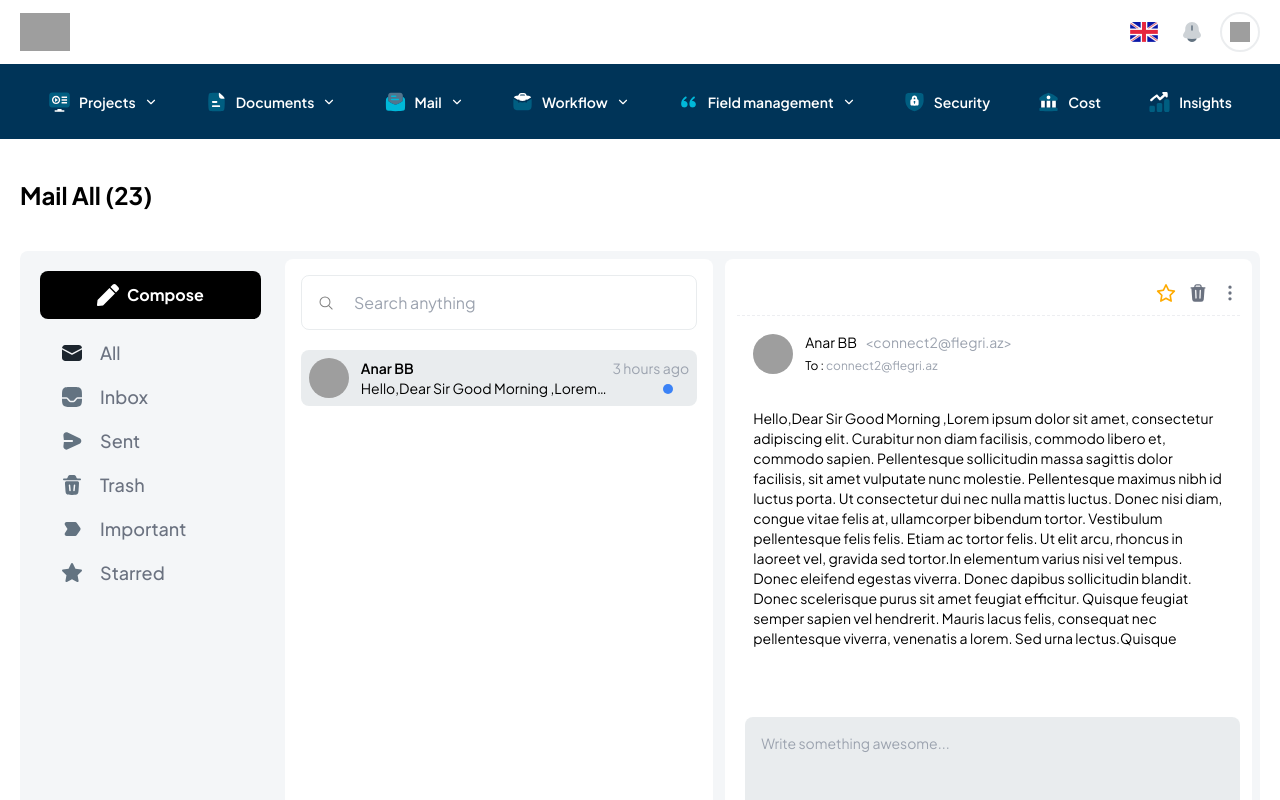
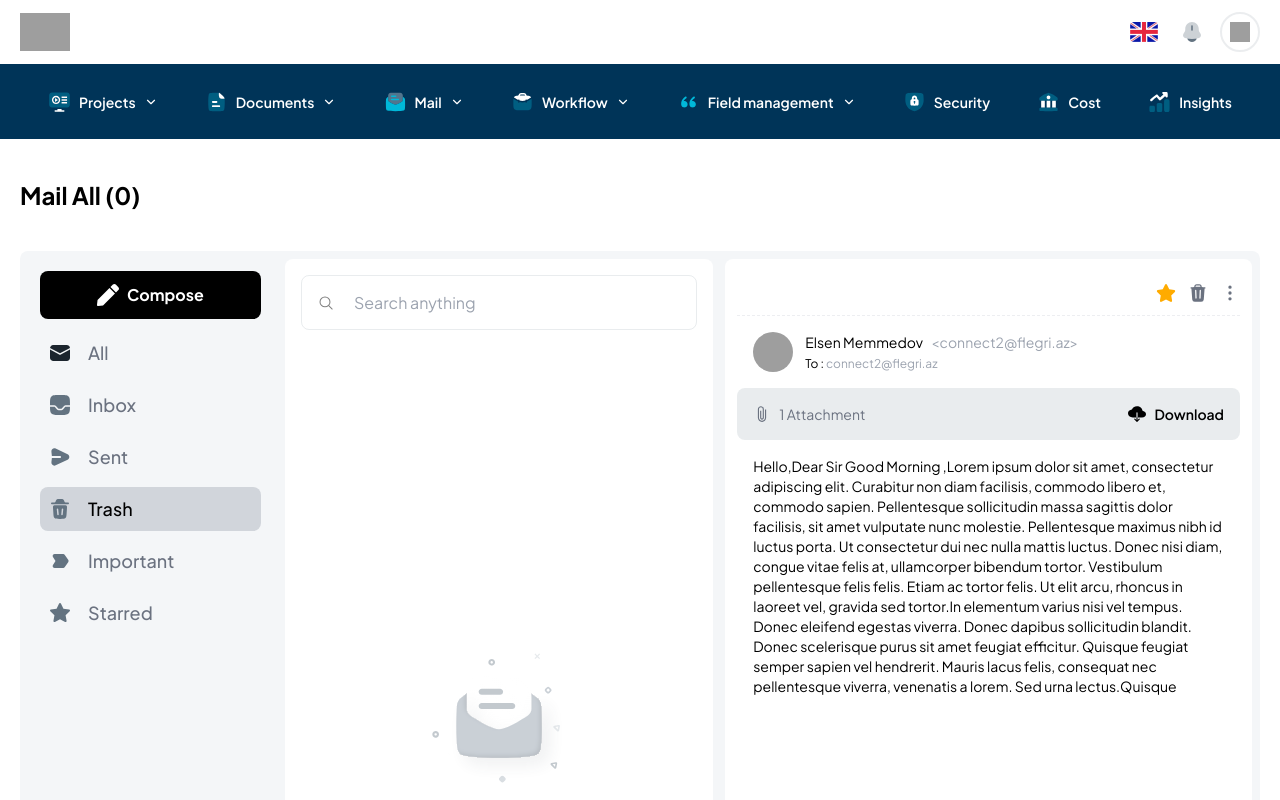
Before and after one commit to BCPAZ/crm-app, a React (Vite) app: page /mail/1 in a window 1280 px wide. Both pictures are taken after a click on the button "Trash". Shown: the top 800 px of the page. Built offline with nearby package versions, Linux system fonts and the light colour scheme; grey boxes are pictures that could not be loaded.

Commit message:
feat : message type filter added to mail

```diff
--- a/src/layouts/PageLayouts/MailLayout.jsx
+++ b/src/layouts/PageLayouts/MailLayout.jsx
@@ -5,26 +5,59 @@ import clsx from "clsx";
 import { FaPen } from "react-icons/fa";
 import { NavLink, Outlet } from "react-router-dom";
 import moment from "moment";
+import { useState } from "react";
+import empty from "@/assets/icons/Mail/empty.svg";
 
 const MailLayout = () => {
+  const [filterType, setFilterType] = useState("ALL");
+
+  const filterMails = () => {
+    switch (filterType) {
+      case "ALL":
+        return mails;
+      case "STARRED":
+        return mails.filter((mail) => mail.is_starred);
+      case "IMPORTANT":
+        return mails.filter((mail) => mail.is_important);
+      default:
+        return mails.filter((mail) => mail.type === filterType);
+    }
+  };
+
+  const filteredMails = filterMails();
+
   return (
     <section className="py-10">
       <div className="siteContainer">
-        <h1 className="font-bold text-2xl">Mail All (23)</h1>
+        <h1 className="font-bold text-2xl">
+          Mail All ({filteredMails.length})
+        </h1>
         <aside className="w-full bg-[#F4F6F8] rounded-lg h-full p-2 mt-10 flex justify-between gap-3">
           <div className="flex flex-col p-3 w-[20%]">
             <button className="text-md bg-black p-3 rounded-lg text-white font-bold flex items-center justify-center gap-2">
               <FaPen size={22} />
               Compose
             </button>
-            <div className="p-3 flex flex-col">
+            <div className="py-3 flex flex-col gap-2">
               {mailLinks.map((link, index) => (
                 <button
-                  className="flex items-center w-full gap-4 p-2"
+                  className={clsx(
+                    "flex items-center w-full gap-4 p-2 rounded-lg",
+                    {
+                      "bg-gray-300": filterType === link.type,
+                      "bg-transparent": filterType !== link.type,
+                    }
+                  )}
                   key={index}
+                  onClick={() => setFilterType(link.type)}
                 >
                   <img src={link.icon} alt={link.label} />
-                  <span className="text-lg text-gray-500 font-medium">
+                  <span
+                    className={clsx("text-lg font-medium", {
+                      "text-black": filterType === link.type,
+                      "text-gray-500": filterType !== link.type,
+                    })}
+                  >
                     {link.label}
                   </span>
                 </button>
@@ -34,7 +67,8 @@ const MailLayout = () => {
           <div className="bg-white rounded-lg flex flex-col w-[35%] p-4 min-h-screen">
             <Searchbar simple />
             <div className="flex flex-col gap-2 mt-5">
-              {mails.map((mail, index) => (
+              {filteredMails.length > 0 ? (
+                filteredMails.map((mail, index) => (
                   <NavLink
                     className={({ isActive }) =>
                       clsx("w-full p-2 rounded-lg", {
@@ -56,10 +90,18 @@ const MailLayout = () => {
                           <span className="text-sm font-semibold">
                             {mail.opponent.name}
                           </span>
-                        <span className="text-gray-400 text-sm">{moment(mail.created_at).fromNow()}</span>
+                          <span className="text-gray-400 text-sm">
+                            {moment(mail.created_at).fromNow()}
+                          </span>
                         </div>
                         <div className="w-full flex items-center justify-between relative">
-                        <span className={`line-clamp-1 w-3/4 text-sm ${mail.is_read ? 'text-gray-400' : 'text-black'}`}>{mail.message}</span>
+                          <span
+                            className={`line-clamp-1 w-3/4 text-sm ${
+                              mail.is_read ? "text-gray-400" : "text-black"
+                            }`}
+                          >
+                            {mail.message}
+                          </span>
                           {!mail.is_read ? (
                             <span className="w-[10px] h-[10px] bg-blue-500 absolute right-[5%] bottom-[20%] rounded-full"></span>
                           ) : null}
@@ -67,7 +109,18 @@ const MailLayout = () => {
                       </div>
                     </div>
                   </NavLink>
-              ))}
+                ))
+              ) : (
+                <div className="text-center text-gray-500 text-lg h-screen flex items-center justify-center flex-col gap-3">
+                  <img src={empty} alt="Empty" />
+                  <h1 className="text-gray-400 text-lg font-semibold">
+                    Nothing in here
+                  </h1>
+                  <p className="text-xs text-gray-400 font-base">
+                    This folder is empty
+                  </p>
+                </div>
+              )}
             </div>
           </div>
           <div className="flex-1 bg-white rounded-lg p-3">
--- a/src/mocks/mails.js
+++ b/src/mocks/mails.js
@@ -1,7 +1,38 @@
 const mails = [
   {
     id: 1,
-    type: "SEND",
+    type: "SENT",
+    to: "connect2@flegri.az",
+    cc: [
+      "connect3@flegri.az"
+    ],
+    bcc: [
+      "connect4@flegri.az"
+    ],
+    subject: "Salam",
+    message: "Hello,Dear Sir Good Morning ,Lorem ipsum dolor sit amet, consectetur adipiscing elit. Curabitur non diam facilisis, commodo libero et, commodo sapien. Pellentesque sollicitudin massa sagittis dolor facilisis, sit amet vulputate nunc molestie. Pellentesque maximus nibh id luctus porta. Ut consectetur dui nec nulla mattis luctus. Donec nisi diam, congue vitae felis at, ullamcorper bibendum tortor. Vestibulum pellentesque felis felis. Etiam ac tortor felis. Ut elit arcu, rhoncus in laoreet vel, gravida sed tortor.In elementum varius nisi vel tempus. Donec eleifend egestas viverra. Donec dapibus sollicitudin blandit. Donec scelerisque purus sit amet feugiat efficitur. Quisque feugiat semper sapien vel hendrerit. Mauris lacus felis, consequat nec pellentesque viverra, venenatis a lorem. Sed urna lectus.Quisque feugiat semper sapien vel hendrerit",
+    attachments: [
+      {
+        name: "OpVXGq7o7CyD3wNaAWU7hUSBPFWFAJkDgF3Tofza.jpg",
+        path: "http://localhost:8000/storage/mail_attachments/OpVXGq7o7CyD3wNaAWU7hUSBPFWFAJkDgF3Tofza.jpg"
+      }
+    ],
+    is_starred: true,
+    is_important: true,
+    is_read: false,
+    deleted_at: null,
+    created_at: "2024-08-10T08:32:05.000000Z",
+    updated_at: "2024-08-10T08:32:05.000000Z",
+    opponent: {
+      id: 2,
+      name: "Elsen Memmedov",
+      email: "connect2@flegri.az",
+      avatar_url: "https://img.freepik.com/free-psd/3d-illustration-human-avatar-profile_23-2150671122.jpg"
+    }
+  },
+  {
+    id: 2,
+    type: "INBOX",
     to: "connect2@flegri.az",
     cc: [
       "connect3@flegri.az"
@@ -25,11 +56,42 @@ const mails = [
     updated_at: "2024-08-10T08:32:05.000000Z",
     opponent: {
       id: 2,
+      name: "Anar AGAYEV",
+      email: "connect2@flegri.az",
+      avatar_url: "https://img.freepik.com/free-psd/3d-illustration-human-avatar-profile_23-2150671122.jpg"
+    }
+  },
+  {
+    id: 3,
+    type: "SENT",
+    to: "connect2@flegri.az",
+    cc: [
+      "connect3@flegri.az"
+    ],
+    bcc: [
+      "connect4@flegri.az"
+    ],
+    subject: "Salam",
+    message: "Hello,Dear Sir Good Morning ,Lorem ipsum dolor sit amet, consectetur adipiscing elit. Curabitur non diam facilisis, commodo libero et, commodo sapien. Pellentesque sollicitudin massa sagittis dolor facilisis, sit amet vulputate nunc molestie. Pellentesque maximus nibh id luctus porta. Ut consectetur dui nec nulla mattis luctus. Donec nisi diam, congue vitae felis at, ullamcorper bibendum tortor. Vestibulum pellentesque felis felis. Etiam ac tortor felis. Ut elit arcu, rhoncus in laoreet vel, gravida sed tortor.In elementum varius nisi vel tempus. Donec eleifend egestas viverra. Donec dapibus sollicitudin blandit. Donec scelerisque purus sit amet feugiat efficitur. Quisque feugiat semper sapien vel hendrerit. Mauris lacus felis, consequat nec pellentesque viverra, venenatis a lorem. Sed urna lectus.Quisque feugiat semper sapien vel hendrerit",
+    attachments: [
+      {
+        name: "OpVXGq7o7CyD3wNaAWU7hUSBPFWFAJkDgF3Tofza.jpg",
+        path: "http://localhost:8000/storage/mail_attachments/OpVXGq7o7CyD3wNaAWU7hUSBPFWFAJkDgF3Tofza.jpg"
+      }
+    ],
+    is_starred: false,
+    is_important: false,
+    is_read: false,
+    deleted_at: null,
+    created_at: "2024-08-10T08:32:05.000000Z",
+    updated_at: "2024-08-10T08:32:05.000000Z",
+    opponent: {
+      id: 3,
       name: "Anar BB",
       email: "connect2@flegri.az",
       avatar_url: "https://img.freepik.com/free-psd/3d-illustration-human-avatar-profile_23-2150671122.jpg"
     }
-  }
+  },
 ];
 
 
--- a/src/utils/mailLinks.jsx
+++ b/src/utils/mailLinks.jsx
@@ -7,29 +7,35 @@ import star from "@/assets/icons/Mail/star.svg";
 
 const mailLinks = [
   {
-    label : 'All',
-    icon : mail
+    label: 'All',
+    icon: mail,
+    type: 'ALL'
   },
   {
-    label : 'Inbox',
-    icon : inbox
+    label: 'Inbox',
+    icon: inbox,
+    type: 'INBOX'
   },
   {
-    label : 'Sent',
-    icon : send
+    label: 'Sent',
+    icon: send,
+    type: 'SENT'
   },
   {
-    label : 'Trash',
-    icon : trash
+    label: 'Trash',
+    icon: trash,
+    type: 'TRASH'
   },
   {
-    label : 'Important',
-    icon : important
+    label: 'Important',
+    icon: important,
+    type: 'IMPORTANT'
   },
   {
-    label : 'Starred',
-    icon : star
+    label: 'Starred',
+    icon: star,
+    type: 'STARRED'
   },
-]
+];
 
-export default mailLinks
+export default mailLinks;
--- a/src/views/App/Mail/MailDetail.jsx
+++ b/src/views/App/Mail/MailDetail.jsx
@@ -2,10 +2,11 @@ import SecondTextArea from "@/components/common/SecondTextArea";
 import mails from "@/mocks/mails";
 import { useParams } from "react-router-dom";
 import { FaRegStar, FaStar } from "react-icons/fa6";
-import { IoSend } from "react-icons/io5";
+import { IoSend, IoCloudDownload } from "react-icons/io5";
 import { HiTrash } from "react-icons/hi2";
 import { LuMoreVertical } from "react-icons/lu";
 import { IoMdAttach } from "react-icons/io";
+
 const MailDetail = () => {
   const { id } = useParams();
   const selectedMail = mails.find((mail) => mail.id === parseInt(id));
@@ -33,7 +34,7 @@ const MailDetail = () => {
           src={selectedMail.opponent.avatar_url}
           alt={selectedMail.opponent.name}
         />
-        <div>
+        <div className="flex flex-col gap-1">
           <div className="flex items-center gap-2">
             <span className="text-sm">{selectedMail.opponent.name}</span>
             <span className="text-sm text-gray-400">
@@ -43,10 +44,20 @@ const MailDetail = () => {
           <span className="text-black text-xs">To : <span className="text-xs text-gray-400">{selectedMail.to}</span></span>
         </div>
       </div>
+      <div className="p-4 bg-grey/20 rounded-lg flex items-center justify-between">
+          <div className="flex items-center text-sm gap-2 text-gray-500">
+            <IoMdAttach size={18}/>
+            <span>{selectedMail.attachments.length} Attachment</span>
+          </div>
+          <div className="flex items-center gap-2 text-sm text-black font-semibold">
+            <IoCloudDownload size={18}/>
+            <span>Download</span>
+          </div>
+      </div>
       <div className="p-4 h-[261px] overflow-y-auto">
           <p className="text-sm whitespace-pre-wrap">{selectedMail.message}</p>
       </div>
-      <div className="absolute bottom-0 left-0 w-full h-[330px] z-20 flex flex-col gap-3">
+      <div className="absolute bottom-0 left-0 w-full h-[250px] z-20 flex flex-col gap-3">
         <SecondTextArea solid placeholder="Write something awesome..." />
         <div className="flex items-center justify-between">
           <button className="hover:bg-gray-300 transition-all duration-300 rounded w-[25px] h-[25px] flex items-center justify-center"><IoMdAttach size={18}/></button>
```
Also changed, not shown: src/assets/icons/Mail/empty.svg (added). Lines whose indentation alone changed are shown as unchanged.
